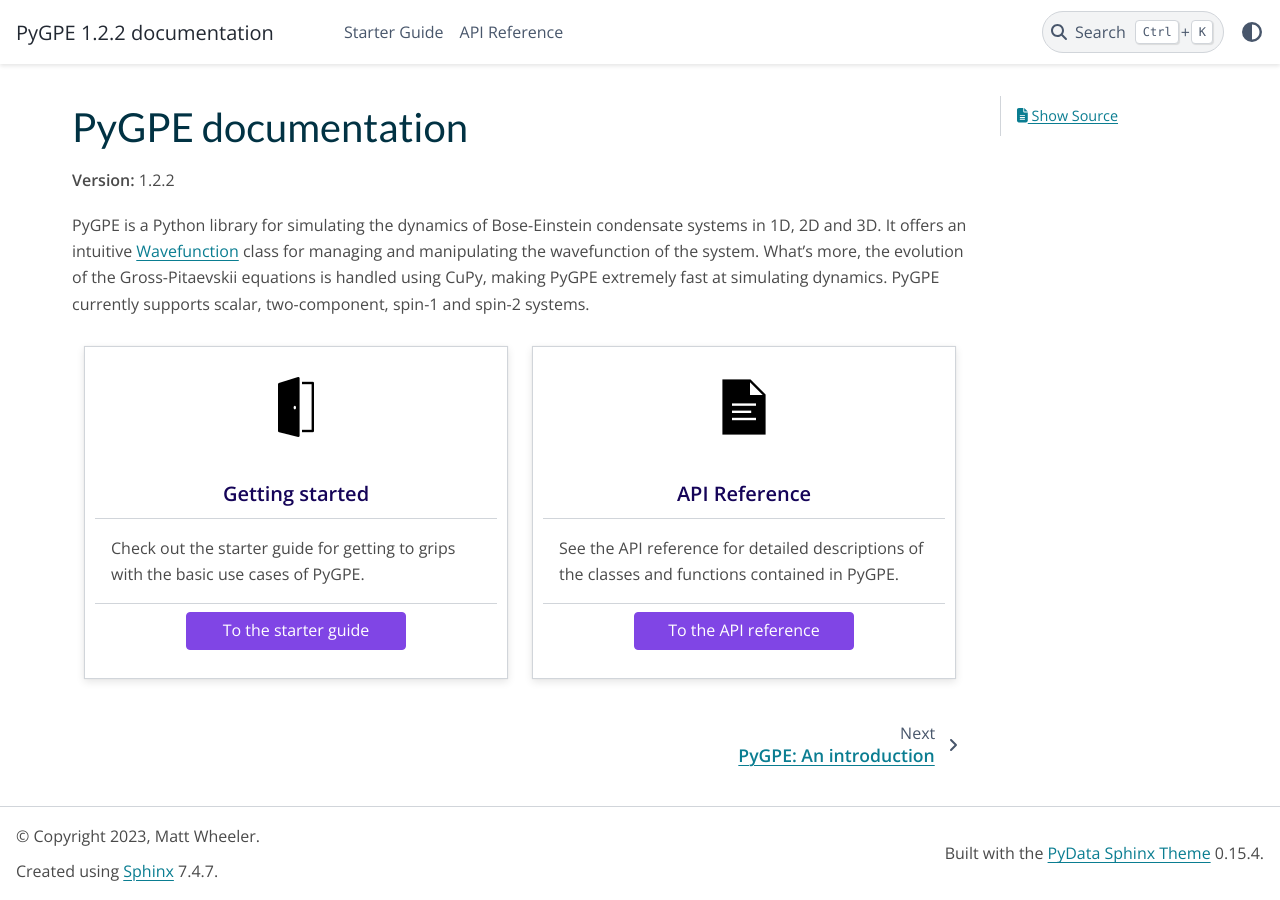
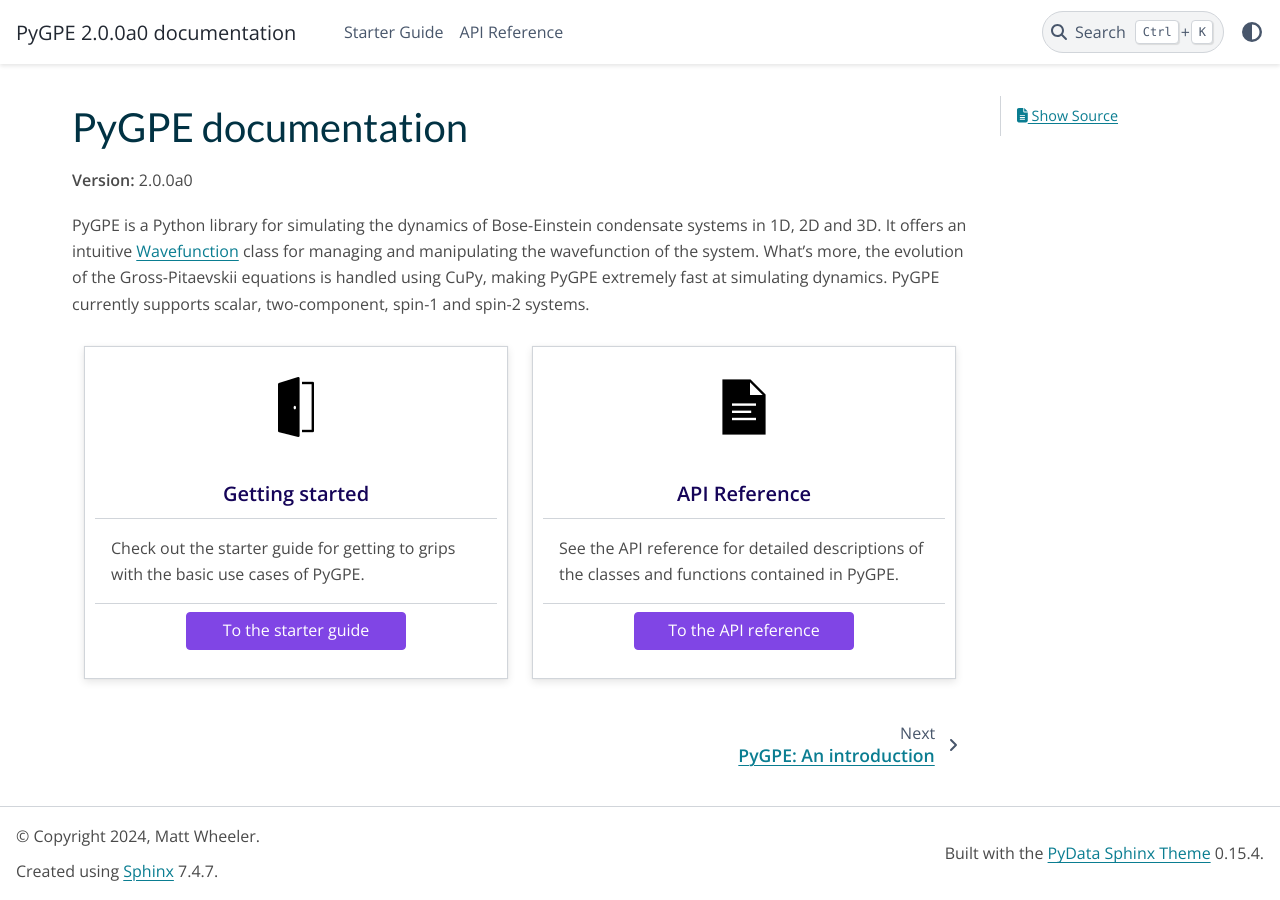
Before and after one commit to wheelerMT/pygpe, a Sphinx documentation site: the page built from docs/source/index.rst, in a window 1280 px wide. Built offline with Sphinx 7.4.7 and the PyData theme 0.15.4, drawn with Linux system fonts in a browser that asks for light colours.

Commit message:
Chore: update documentation version

```diff
--- a/docs/source/conf.py
+++ b/docs/source/conf.py
@@ -2,9 +2,9 @@
 import sys
 
 project = "PyGPE"
-copyright = "2023, Matt Wheeler"
+copyright = "2024, Matt Wheeler"
 author = "Matt Wheeler"
-release = "1.2.2"
+release = "2.0.0a0"
 
 sys.path.insert(0, os.path.abspath("../../"))
 
```
